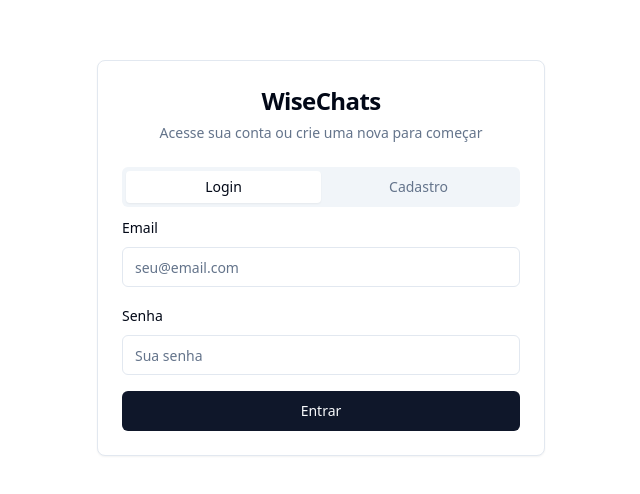
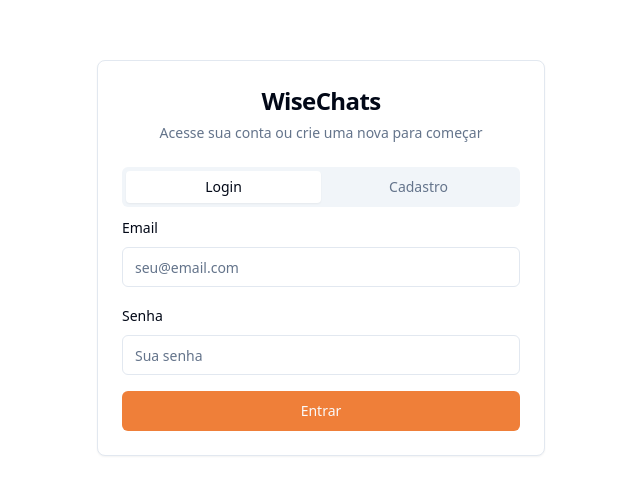
Before and after one commit to allanwisechats/comercial-wisechats, a React (Vite) app: page /auth in a window 1280 px wide. Shown: the part 142-636 px from the top of the page, without its empty margins (319-959 px from the left). Built offline with nearby package versions, Linux system fonts and the light colour scheme.

Commit message:
Apply primary and secondary colors

```diff
--- a/src/index.css
+++ b/src/index.css
@@ -17,17 +17,17 @@ All colors MUST be HSL.
     --popover: 0 0% 100%;
     --popover-foreground: 222.2 84% 4.9%;
 
-    --primary: 222.2 47.4% 11.2%;
-    --primary-foreground: 210 40% 98%;
+    --primary: 23 85% 58%;
+    --primary-foreground: 0 0% 98%;
 
-    --secondary: 210 40% 96.1%;
-    --secondary-foreground: 222.2 47.4% 11.2%;
+    --secondary: 203 85% 58%;
+    --secondary-foreground: 0 0% 98%;
 
     --muted: 210 40% 96.1%;
     --muted-foreground: 215.4 16.3% 46.9%;
 
-    --accent: 210 40% 96.1%;
-    --accent-foreground: 222.2 47.4% 11.2%;
+    --accent: 23 65% 88%;
+    --accent-foreground: 23 85% 25%;
 
     --destructive: 0 84.2% 60.2%;
     --destructive-foreground: 210 40% 98%;
@@ -65,17 +65,17 @@ All colors MUST be HSL.
     --popover: 222.2 84% 4.9%;
     --popover-foreground: 210 40% 98%;
 
-    --primary: 210 40% 98%;
-    --primary-foreground: 222.2 47.4% 11.2%;
+    --primary: 23 85% 58%;
+    --primary-foreground: 0 0% 98%;
 
-    --secondary: 217.2 32.6% 17.5%;
-    --secondary-foreground: 210 40% 98%;
+    --secondary: 203 85% 45%;
+    --secondary-foreground: 0 0% 98%;
 
     --muted: 217.2 32.6% 17.5%;
     --muted-foreground: 215 20.2% 65.1%;
 
-    --accent: 217.2 32.6% 17.5%;
-    --accent-foreground: 210 40% 98%;
+    --accent: 23 45% 25%;
+    --accent-foreground: 23 65% 88%;
 
     --destructive: 0 62.8% 30.6%;
     --destructive-foreground: 210 40% 98%;
```
